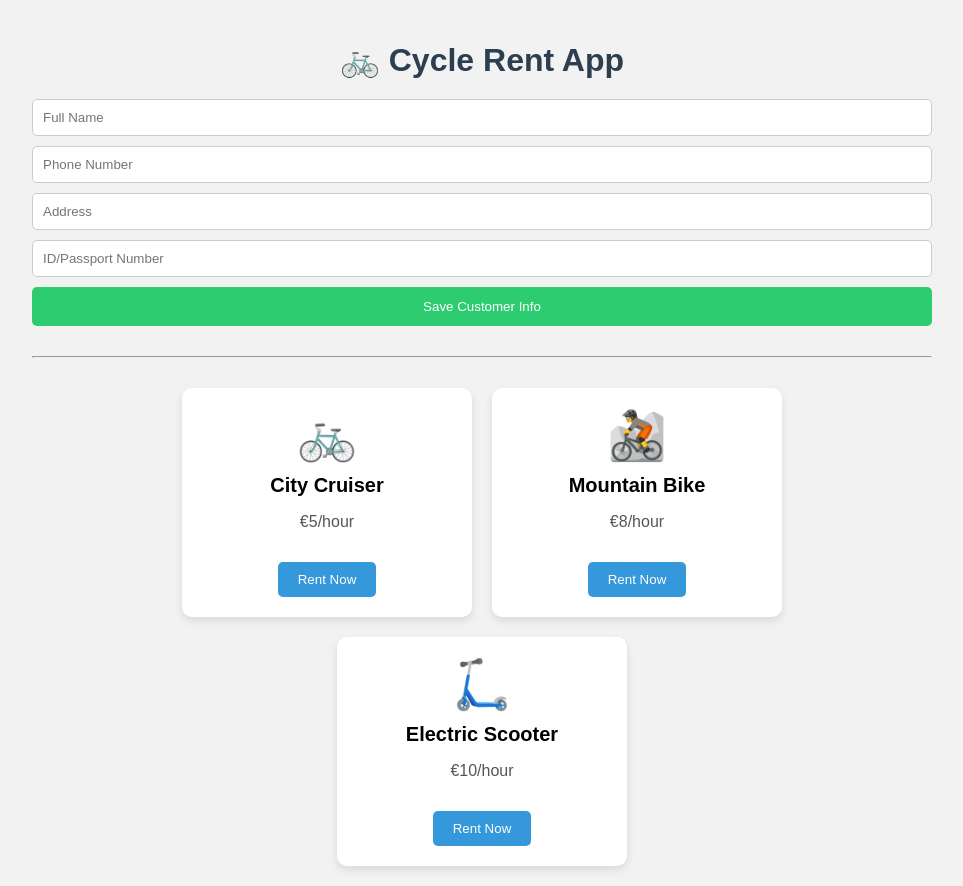
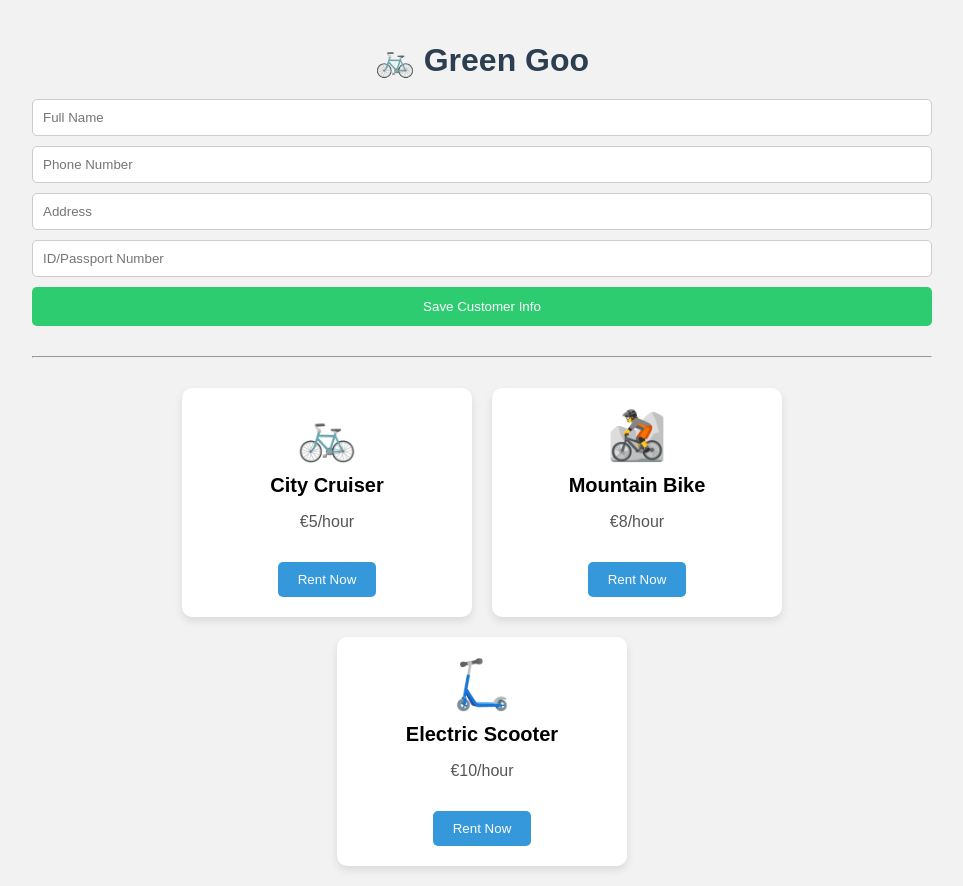
Before and after one commit to ZannatZakaria/Green-goo, a plain HTML site: page index.html in a window 1280 px wide. Shown: the whole page, without its empty margins (158-1121 px from the left). Drawn offline with Linux system fonts and the light colour scheme.

Commit message:
Name Change

```diff
--- a/index.html
+++ b/index.html
@@ -9,7 +9,7 @@
 </head>
 <body>
   <div class="container">
-    <h1>🚲 Cycle Rent App</h1>
+    <h1>🚲 Green Goo</h1>
 
     <form id="customer-form">
       <input type="text" id="name" placeholder="Full Name" required />
```
